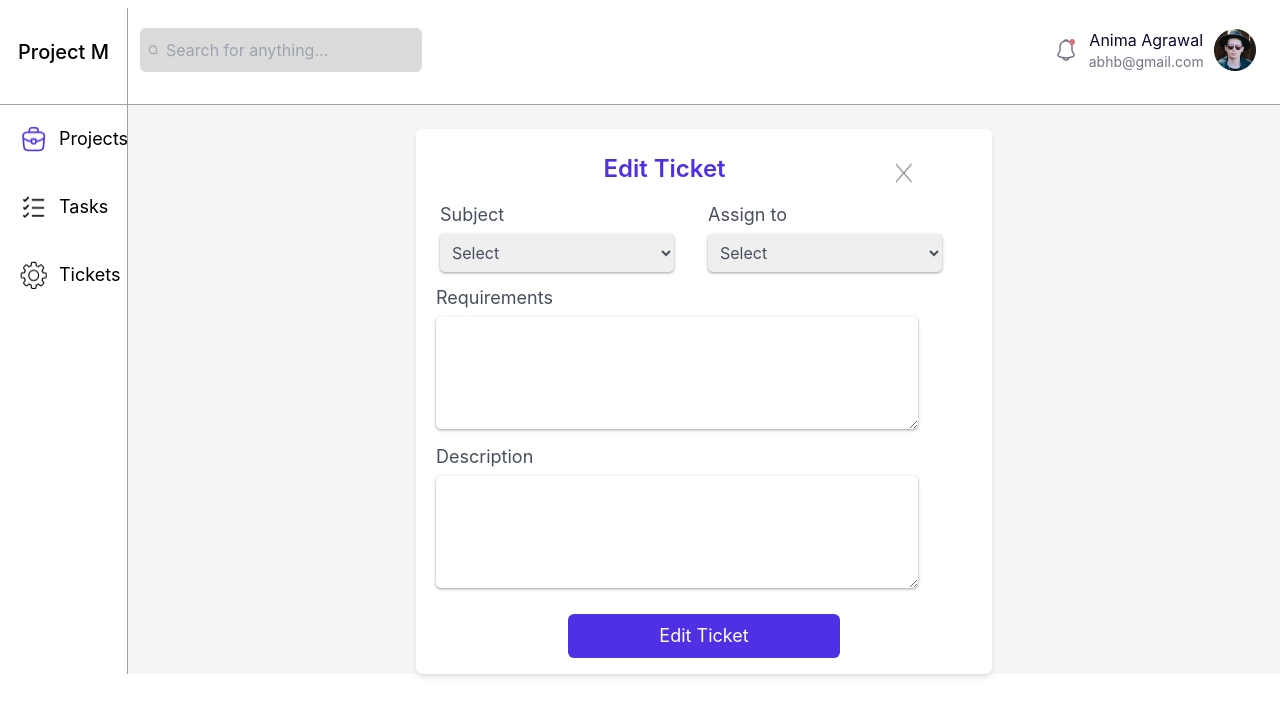
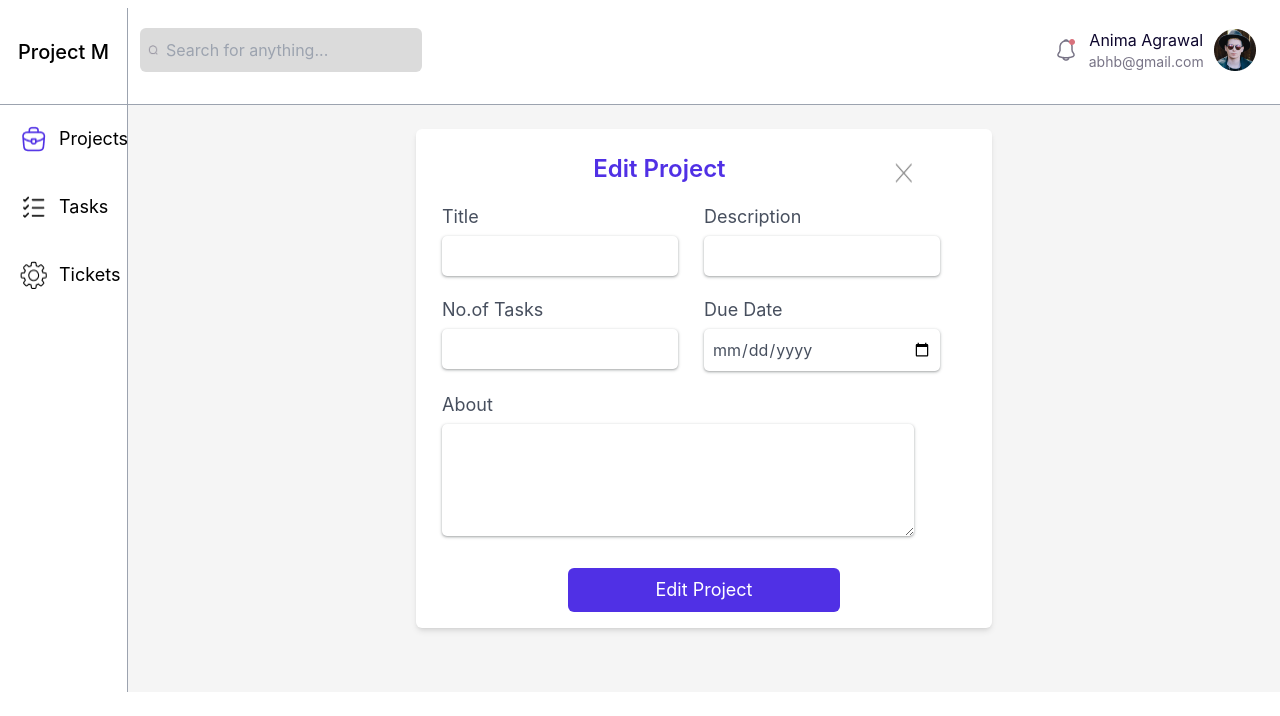
Before and after one commit to Anburaj07/project_tracker, a React (Create React App) app in the folder client/: page /projects/edit/1 in a window 1280 px wide. Shown: the top 716 px of the page. Built offline with nearby package versions, Linux system fonts and the light colour scheme; no server answers.

Commit message:
added create project model

```diff
--- a/client/src/components/AllRoutes.jsx
+++ b/client/src/components/AllRoutes.jsx
@@ -4,14 +4,17 @@ import TicketModal from "./Tickets/TicketModal";
 import Projects from "./Projects/Projects";
 import Tasks from "./Tasks/Tasks";
 import Tickets from "./Tickets/Tickets";
+import ProjectModal from "./Projects/ProjectModal";
 const AllRoutes = () => {
   return (
     <Routes>
       <Route path="/" element={<Projects />} />
       <Route path="/tasks" element={<Tasks />} />
       <Route path="/tickets" element={<Tickets />} />
-      <Route path="/projects/edit/:id" element={<TicketModal />} />
-      <Route path="/projects/add" element={<TicketModal />} />
+      <Route path="/tickets/edit/:id" element={<TicketModal />} />
+      <Route path="/tickets/add" element={<TicketModal />} />
+      <Route path="/projects/add" element={<ProjectModal />} />
+      <Route path="/projects/edit/:id" element={<ProjectModal />} />
     </Routes>
   );
 };
--- /dev/null
+++ b/client/src/components/Projects/ProjectModal.jsx
@@ -0,0 +1,168 @@
+import React, { useEffect, useState } from "react";
+import styled from "styled-components";
+import cancel from "../../images/cancel.png";
+import {
+  useAddProjectMutation,
+  useEditProjectMutation,
+  useGetProjectByIdQuery,
+} from "../../redux/slices/projectApi";
+import { useNavigate, useParams } from "react-router-dom";
+
+const ProjectModal = () => {
+  const [isEditing, setIsEditing] = useState(false);
+
+  const [project, setProject] = useState({
+    title: "",
+    description: "",
+    percentage: isEditing ? 15 : 0,
+    status: isEditing ? "Inprogress" : "Nonstarted",
+    task: "",
+    due_date: "",
+    starting_date: isEditing ? "" : new Date().toLocaleDateString("en-GB"),
+    about: "",
+  });
+  const { id } = useParams();
+  const { data } = useGetProjectByIdQuery(id);
+  const [editProject] = useEditProjectMutation();
+
+  const navigate = useNavigate();
+
+  useEffect(() => {
+    if (id) {
+      setIsEditing(true);
+      setProject({ ...data });
+    } else {
+      setIsEditing(false);
+    }
+  }, [id, data]);
+
+  //addTicket
+  const [addProject] = useAddProjectMutation();
+
+  const handleChange = (e) => {
+    let { name, value } = e.target;
+    if (name === "task") {
+      value = Number(value);
+    }
+    setProject({
+      ...project,
+      [name]: value,
+    });
+  };
+
+  const handleSubmit = (e) => {
+    e.preventDefault();
+    const formattedDate = new Date(project.due_date).toLocaleDateString(
+      "en-GB"
+    );
+    let projectOBj = { ...project, due_date: formattedDate };
+    console.log("projectOBj:", projectOBj);
+    if (isEditing) {
+      editProject({ id, ...projectOBj });
+      alert("Project Updated Successfully!");
+    } else {
+      alert("Project Added Successfully!");
+      addProject(projectOBj);
+    }
+    setIsEditing(false);
+    navigate("/");
+  };
+  const { title, task, due_date, description, about } = project;
+  return (
+    <div className="modal m-auto pb-16 w-[90%] bg-[#f5f5f5] ">
+      <div className="modal-content text-[#474f5e] mt-6 shadow-md w-[50%] p-4 m-auto bg-[#ffffff] rounded-md">
+        <div className="flex justify-end w-[90%] pt-2">
+          <h2 className="text-2xl font-semibold text-[#5030E5] mr-16 mb-2">
+            {isEditing ? "Edit" : "New"} Project
+          </h2>
+          <img
+            src={cancel}
+            className="cursor-pointer text-2xl font-medium ml-24"
+            alt="Cancel"
+            onClick={() => navigate("/")}
+          />
+        </div>
+        <FORM onSubmit={handleSubmit} className="flex flex-col">
+          {/* Form fields */}
+          <div className="flex justify-between">
+            <div className="w-[50%]">
+              <h1 className="text-lg">Title</h1>
+              <input
+                type="text"
+                value={title}
+                name={"title"}
+                onChange={handleChange}
+              />
+            </div>
+            <div className="w-[50%]">
+              <h1 className="text-lg">Description</h1>
+              <input
+                type="text"
+                value={description}
+                name={"description"}
+                onChange={handleChange}
+              />
+            </div>
+          </div>
+          <div className="flex justify-between">
+            <div className="w-[50%]">
+              <h1 className="text-lg">No.of Tasks</h1>
+              <input
+                type="number"
+                value={task}
+                name={"task"}
+                onChange={handleChange}
+              />
+            </div>
+            <div className="w-[50%]">
+              <h1 className="text-lg">Due Date</h1>
+              <input
+                type="date"
+                value={due_date}
+                name={"due_date"}
+                onChange={handleChange}
+              />
+            </div>
+          </div>
+          <div>
+            <h1 className="text-lg">About</h1>
+            <textarea
+              name="about"
+              id=""
+              cols="50"
+              rows="4"
+              value={about}
+              onChange={handleChange}
+            ></textarea>
+          </div>
+          <button
+            type="submit"
+            className="bg-[#5030E5] w-[50%] mt-4 m-auto text-lg text-[#ffff] p-2 rounded-md "
+          >
+            {isEditing ? "Edit" : "Create"} Project
+          </button>
+        </FORM>
+      </div>
+    </div>
+  );
+};
+
+export default ProjectModal;
+
+const FORM = styled.form`
+  > div {
+    padding: 10px;
+    text-align: left;
+    /* border: 1px solid red; */
+    select,
+    input,
+    textarea {
+      width: 90%;
+      padding: 8px;
+      border-radius: 5px;
+      margin-top: 5px;
+      box-shadow: rgba(60, 64, 67, 0.3) 0px 1px 2px 0px,
+        rgba(60, 64, 67, 0.15) 0px 1px 3px 1px;
+    }
+  }
+`;
--- a/client/src/components/Projects/Projects.jsx
+++ b/client/src/components/Projects/Projects.jsx
@@ -4,6 +4,7 @@ import ProjectStates from "./ProjectStates";
 import StatusHeader from "./StatusHeader";
 import ProjectList from "./ProjectList";
 import { useGetProjectsQuery } from "../../redux/slices/projectApi";
+import { useNavigate } from "react-router-dom";
 
 const Projects = () => {
   const { data: projectList, isLoading, isSuccess } = useGetProjectsQuery();
@@ -25,7 +26,6 @@ const Projects = () => {
   const handleChange = (value) => {
     setStatus(value);
   };
-  console.log(status);
   let data =
     status === "All"
       ? projectList
@@ -36,16 +36,22 @@ const Projects = () => {
       : status === "Unfinished"
       ? Unfinished
       : Finished;
+
+  const navigate = useNavigate();
   return (
     <PROJECTS>
       <div className="flex justify-between pl-2 pr-2 p-1">
         <h1 className="text-2xl font-semibold">Projects</h1>
-        <button className=" bg-[#5030E5] rounded text-white p-1.5">
+        <button
+          className=" bg-[#5030E5] rounded text-white p-1.5"
+          onClick={() => navigate("/projects/add")}
+        >
           + Add Project
         </button>
       </div>
       {isLoading && <h1>loading....</h1>}
-      {isSuccess && <>
+      {isSuccess && (
+        <>
           <ProjectStates
             Inprogress={Inprogress.length}
             Finished={Finished.length}
@@ -54,7 +60,8 @@ const Projects = () => {
           />
           <StatusHeader status={status} handleChange={handleChange} />
           <ProjectList data={data} />
-      </>}
+        </>
+      )}
     </PROJECTS>
   );
 };
@@ -62,7 +69,7 @@ const Projects = () => {
 export default Projects;
 
 const PROJECTS = styled.div`
-  background-color: #F5F5F5;
+  background-color: #f5f5f5;
   padding-top: 10px;
   padding-bottom: 40px;
   width: 90%;
--- a/client/src/components/Tickets/TicketModal.jsx
+++ b/client/src/components/Tickets/TicketModal.jsx
@@ -51,10 +51,10 @@ const TicketModal = () => {
     e.preventDefault();
     if (isEditing) {
       editTicket({ id, ...ticket });
-      alert("Task Updated Successfully!");
+      alert("Ticket Updated Successfully!");
     } else {
       addTicket(ticket);
-      alert("Task Added Successfully!");
+      alert("Ticket Added Successfully!");
     }
     setIsEditing(false);
     navigate("/tickets");
@@ -138,7 +138,6 @@ const TicketModal = () => {
       </div>
     </div>
   );
-  // );
 };
 
 export default TicketModal;
--- a/client/src/components/Tickets/TicketRow.jsx
+++ b/client/src/components/Tickets/TicketRow.jsx
@@ -31,7 +31,7 @@ const TicketRow = ({ _id, ticket_id, subject, assigned, date, status }) => {
         </p>
       </div>
       <div className="w-[8%] mr-20 p-1 rounded-md flex justify-around border border-400-[#DBDBDB]">
-        <img className="cursor-pointer" src={edit} alt="" onClick={()=>navigate(`/projects/edit/${_id}`)}/>
+        <img className="cursor-pointer" src={edit} alt="" onClick={()=>navigate(`/tickets/edit/${_id}`)}/>
         <img
           className="cursor-pointer"
           src={deleteIcon}
--- a/client/src/components/Tickets/Tickets.jsx
+++ b/client/src/components/Tickets/Tickets.jsx
@@ -16,7 +16,7 @@ const Tickets = () => {
         <h1 className="text-2xl font-semibold">Tickets</h1>
         <button
           className=" bg-[#5030E5] rounded text-white p-1.5"
-          onClick={() => navigate("/projects/add")}
+          onClick={() => navigate("/tickets/add")}
         >
           + Add Ticket
         </button>
```
Lines whose indentation alone changed are shown as unchanged.
